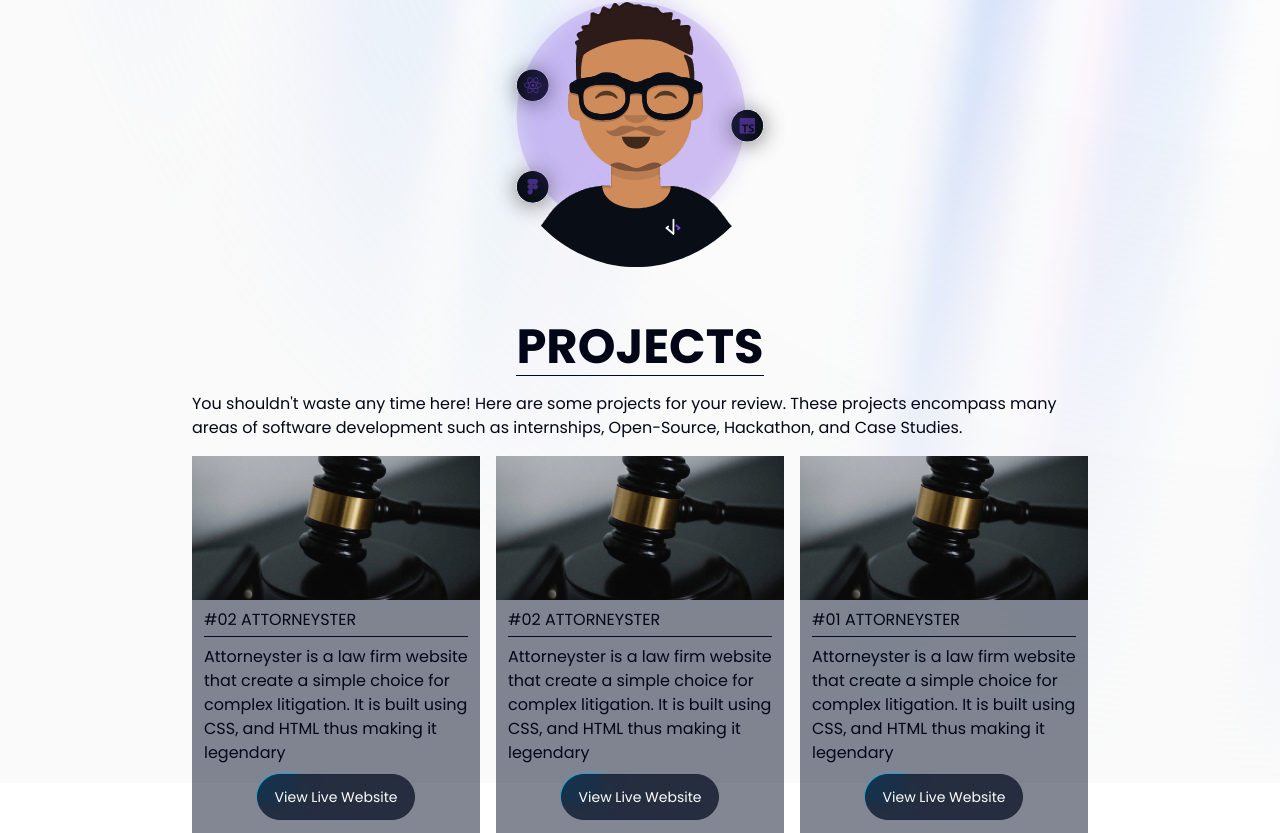
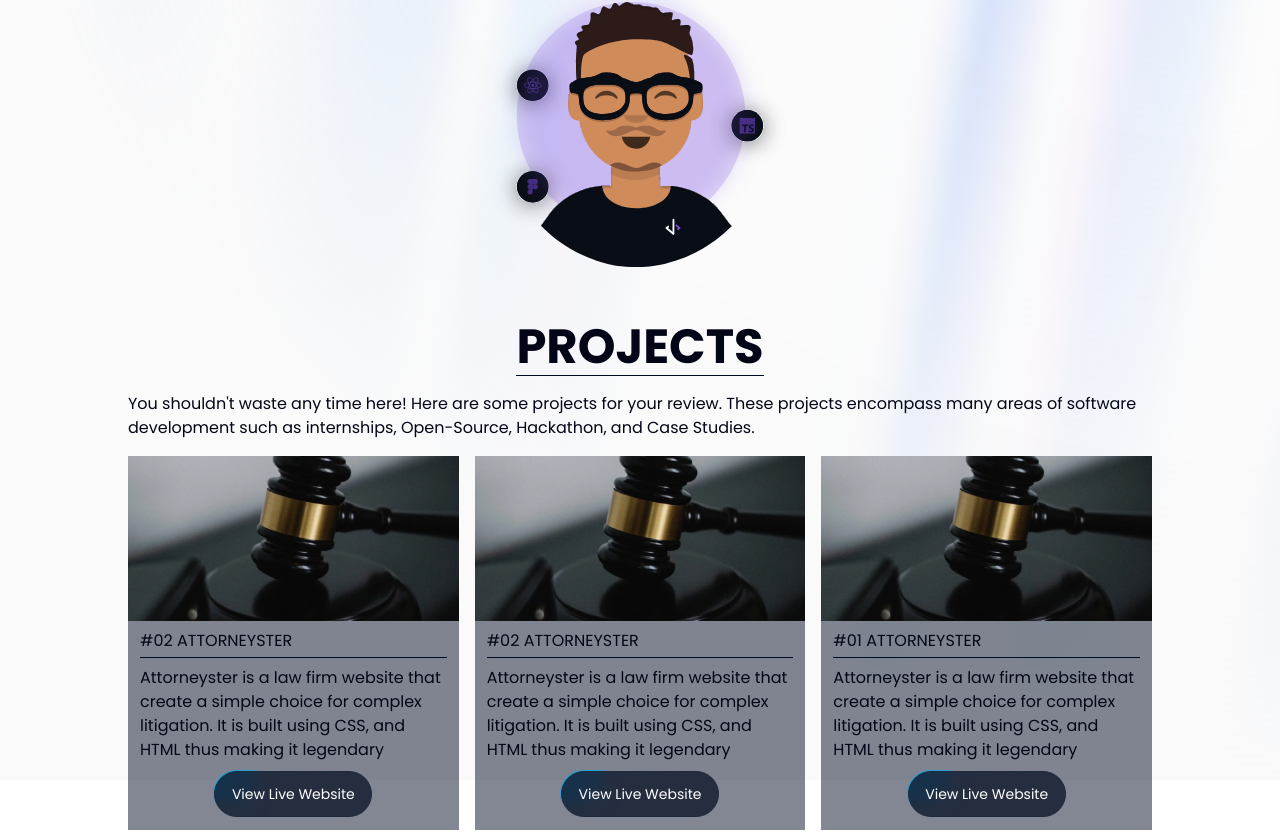
Before and after one commit to MONSURU-rgb/WaiyakiDev, a Next.js app: page / in a window 1280 px wide. Shown: the part 1221-2054 px from the top of the page. Built offline with nearby package versions, Linux system fonts and the light colour scheme.

Commit message:
fix: fix max-width

```diff
--- a/components/ui/hero.tsx
+++ b/components/ui/hero.tsx
@@ -37,7 +37,7 @@ export function WaiyakiHero() {
             </button> */}
           </div>
 
-          <section className="flex flex-col justify-center items-center gap-4 max-w-[70vw]">
+          <section className="flex flex-col justify-center items-center gap-4 max-w-[80vw]">
             <h2 className="text-3xl md:text-5xl font-bold w-fit pb-1 border-b border-[#000C24]">
               PROJECTS
             </h2>
```
